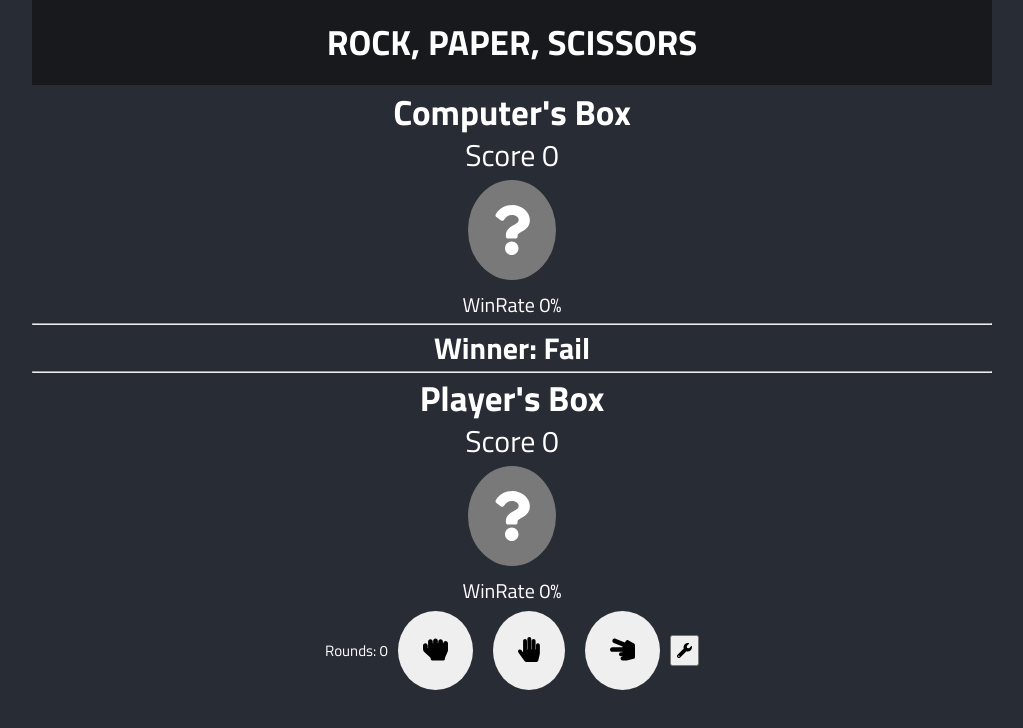
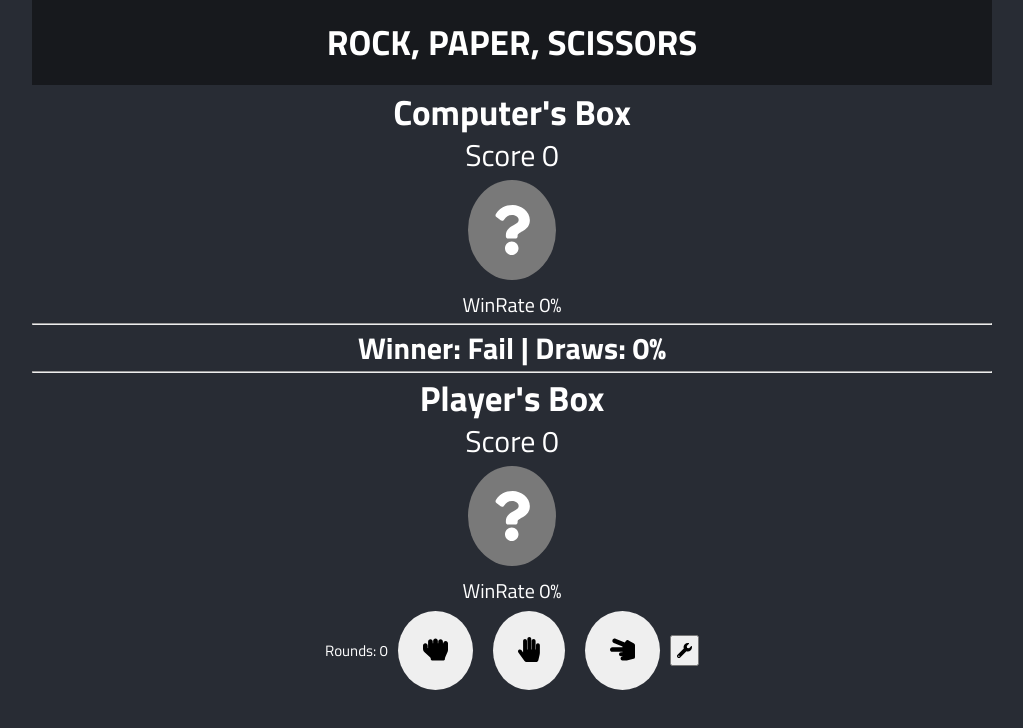
Before and after one commit to Dreed657/RockyPods, a React (Create React App) app: page / in a window 1280 px wide. Shown: the top 728 px of the page, without its empty margins (128-1151 px from the left). Built offline with nearby package versions, Linux system fonts and the light colour scheme.

Commit message:
Add draw display

```diff
--- a/src/components/GameBody/index.tsx
+++ b/src/components/GameBody/index.tsx
@@ -32,6 +32,8 @@ const GameBody = () => {
 
     const [playerWinRate, setPlayerWinRate] = useState<number>(0);
     const [computerWinRate, setComputerWinRate] = useState<number>(0);
+
+    const [drawPercentage, setDrawPercentage] = useState<number>(0);
 
     const [showDebugInfo, setShowDebugInfo] = useState<boolean>(false);
 
@@ -74,6 +76,9 @@ const GameBody = () => {
             (computerScore / (computerScore + (roundsCount - computerScore))) *
                 100
         );
+        let drawPercentage = Math.round((drawScore / roundsCount) * 100);
+
+        setDrawPercentage(drawPercentage);
         setPlayerWinRate(playerWinRate);
         setComputerWinRate(computerWinRate);
 
@@ -102,7 +107,7 @@ const GameBody = () => {
                 WinRate={computerWinRate}
             ></PlayerBox>
             <hr />
-            <p className="resultDisplay">Winner: {ResultEnum[roundResult]}</p>
+            <p className="resultDisplay">Winner: {ResultEnum[roundResult]} | Draws: {drawPercentage}%</p>
             <hr />
             <PlayerBox
                 Name={'Player'}
```
